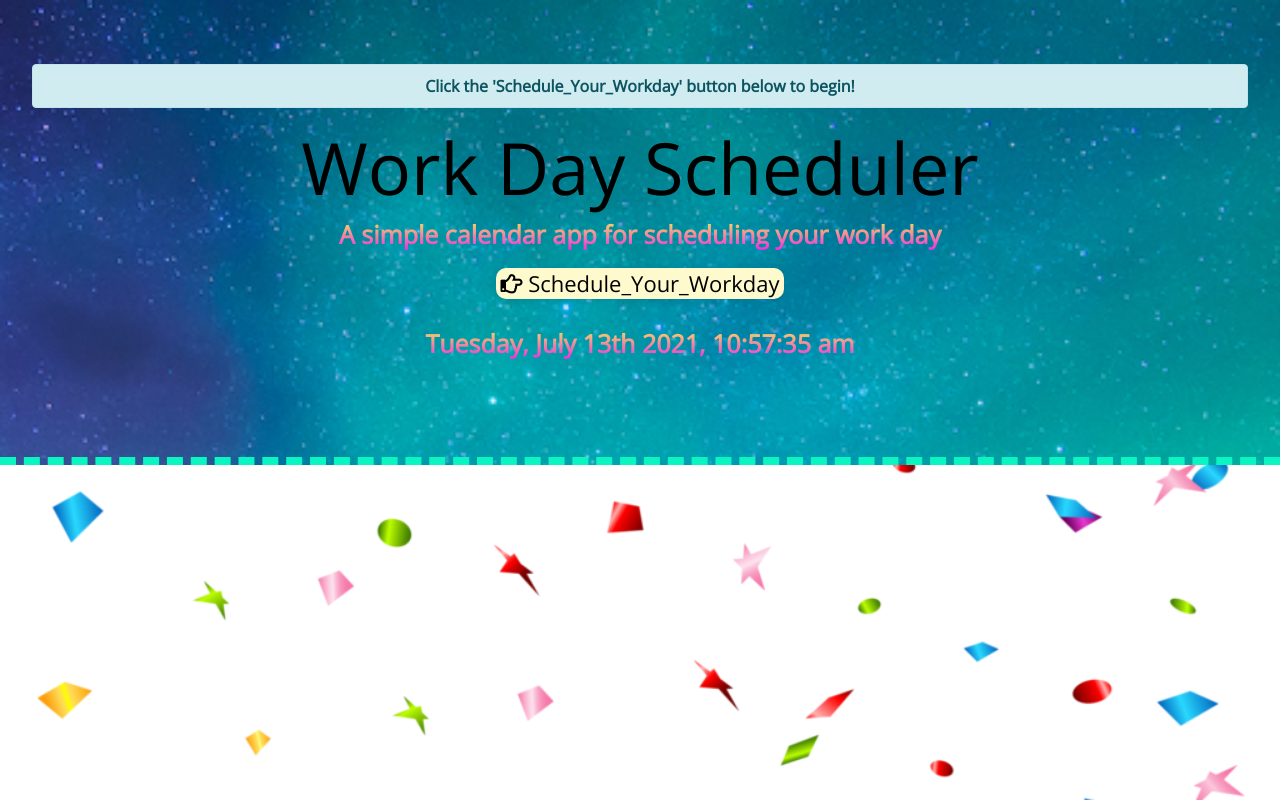
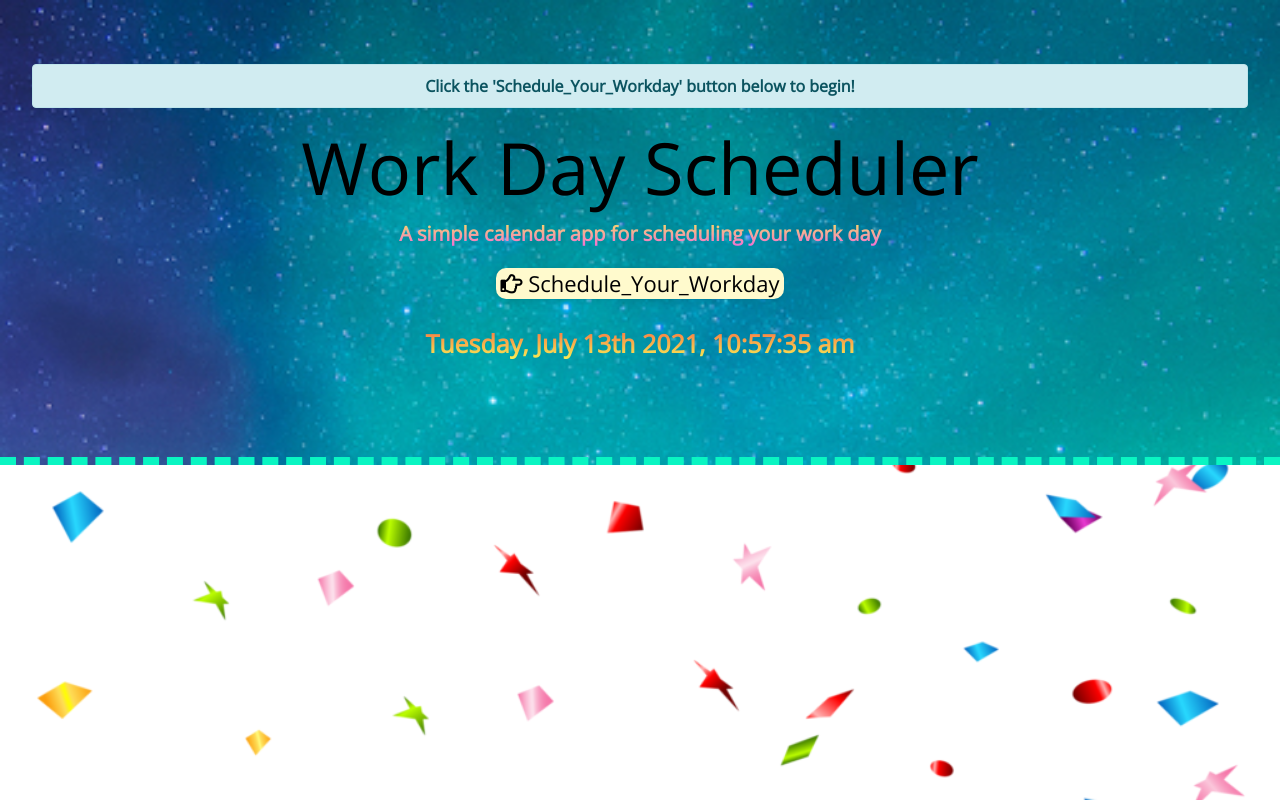
Before and after one commit to DionneNoellaBarretto/05-Hourly_Workday_Scheduler-using_jQuery, a plain HTML site: page index.html in a window 1280 px wide. Drawn offline with nearby package versions, Linux system fonts and the light colour scheme.

Commit message:
minor clean up

```diff
--- a/Assets/css/style.css
+++ b/Assets/css/style.css
@@ -51,10 +51,20 @@ footer{
   display: none;
 }
 
-.lead {
+#currentDay{
+font-weight: bolder;
+font-size: 25px;
+background: -webkit-linear-gradient(rgb(248, 110, 67),rgb(248, 237, 84));
+background-clip: inherit;
+-webkit-background-clip: text;
+-webkit-text-fill-color: transparent;
+padding: 7px;
+}
+
+.line {
 font-weight: bold;
-font-size: 25px;
-background: -webkit-linear-gradient(rgb(248, 237, 84),rgb(238, 47, 222));
+font-size: 20px;
+background: -webkit-linear-gradient(rgb(248, 237, 84),rgb(240, 95, 228));
 background-clip: inherit;
 -webkit-background-clip: text;
 -webkit-text-fill-color: transparent;
--- a/Assets/javascript/script.js
+++ b/Assets/javascript/script.js
@@ -1,5 +1,5 @@
 /* pending to do's
-✅a) need to add the schedule and a back button
+✅a) need to add the schedule for user input on start time and a back button
 b) see if the hours can be fixed when day starts in the evening
 c) fix the color for present/future/past to work no matter say if user inputs 7am when actual time is 4pm
 ✅d) add background image(s)
@@ -9,16 +9,19 @@ c) fix the color for present/future/past to work no matter say if user inputs 7a
 ✅ h) text area placeholder
 ✅ i) auto change the col size when using smaller screens  (https://www.geeksforgeeks.org/how-to-change-column-to-row-on-small-display-in-bootstrap-4/)
 j) disable input to time blocks that are past
-k) need to save to local storage and delete (need to make the buttons work)
+k) need to save to local storage and delete as well (need to make the buttons work)
 */
 
 // back button being selected by id not class!
 var back = $('#back');
+var instructional_alert = $(".alert-info");
+var footerHide = $(".footer");
+
+
+
+
 // Immediately hide the back button
 back.hide();
-var instructional_alert = $(".alert");
-var footerHide = $(".footer");
-
 
 // returns the hour reading from the current moment in time - example: 18 for 18:XX hours, 2 for 2:xx hours
 var hourDisplayed = moment().format('H');
```
Also changed, not shown: index.html (+2 -0 lines).
